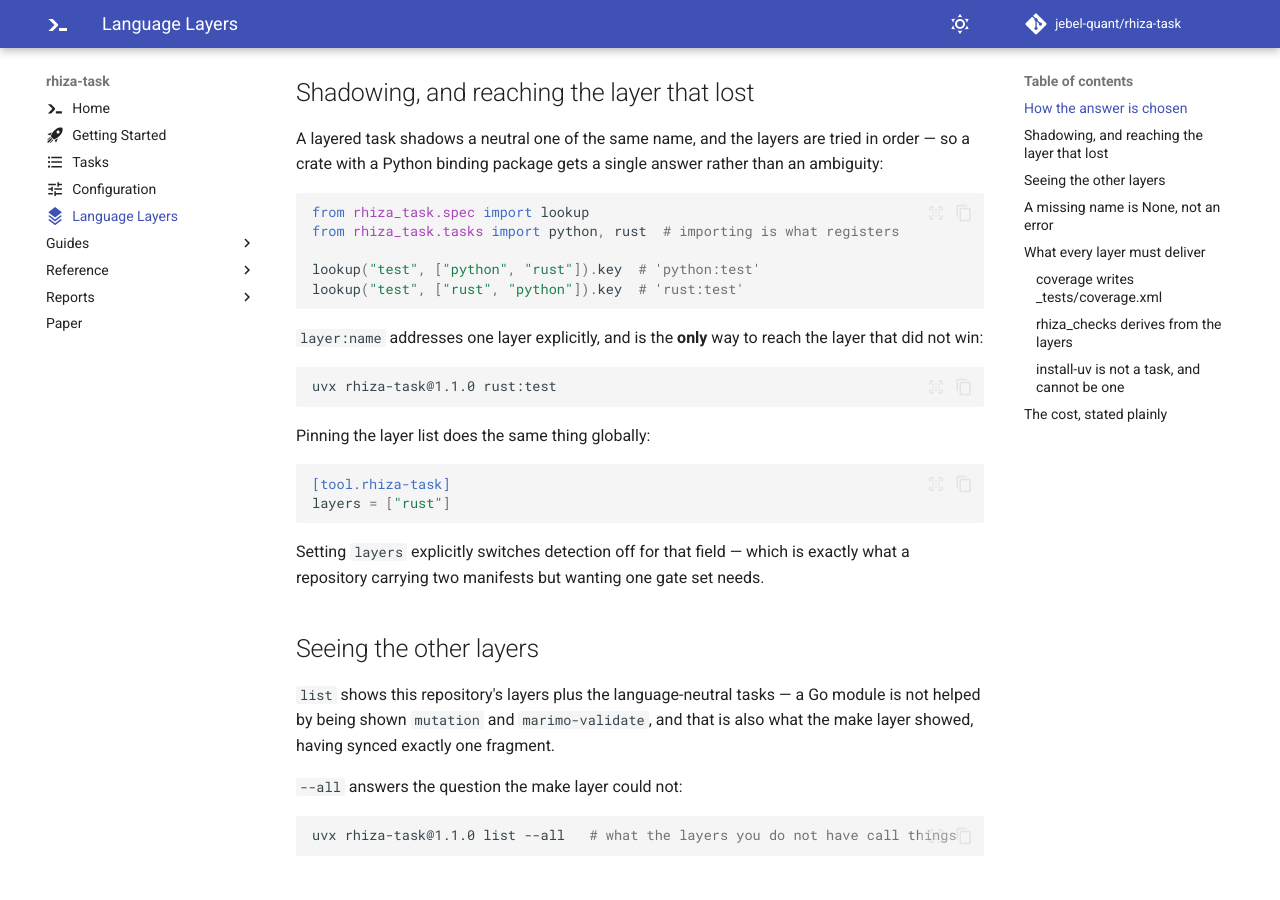
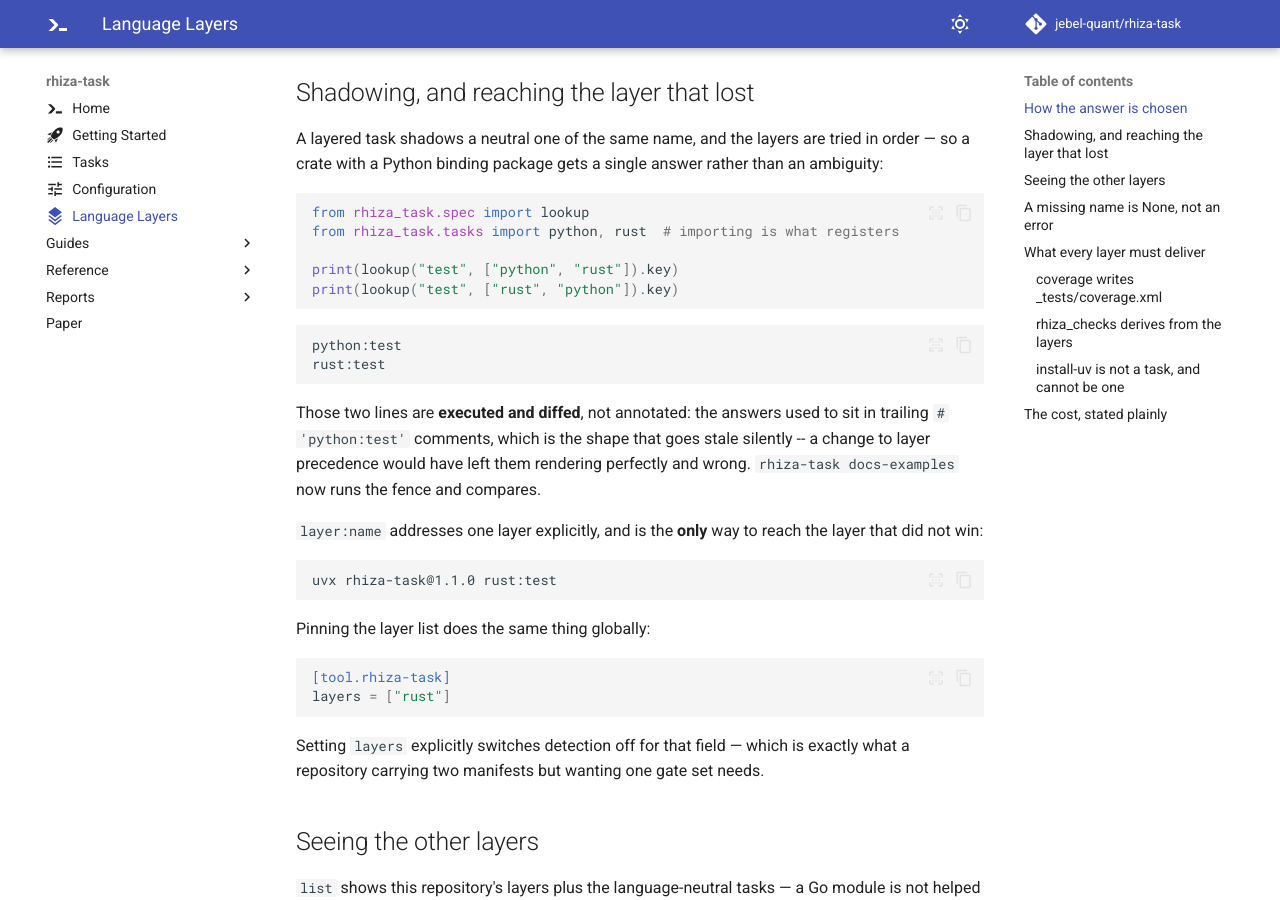
Before and after one commit to Jebel-Quant/rhiza-task, an MkDocs documentation site: the page built from docs/layers.md, in a window 1280 px wide and 900 px high, scrolled down 1266 px. Built offline with MkDocs 1.6.1 and Material for MkDocs 9.7.7, drawn with Linux system fonts in a browser that asks for light colours; comment, search, counter and statistics services are not loaded.

Commit message:
docs: diff layers.md's shadowing example, and correct the radon claim
Two things, both about documentation that renders perfectly while being wrong.

`layers.md`'s shadowing example stated its answers in trailing `# 'python:test'`
comments. `rhiza-task docs-examples` parsed the fence but had nothing to compare, so a
change to layer precedence would have left the claims rendering and stale. They are now
a `result` block, executed and diffed: the gate reports `2 diffed` where it reported 1.
Verified by corrupting the block and watching the gate fail with `result block is
stale` before restoring it.

That is every python fence in the docs tree which *produces output*. The remaining five
define a task or bind a name and print nothing, so a `result` block on them would be
ceremony rather than a check -- and one shows why a diffed block is not free:
`adding_a_task.md`'s later fences sit after its `result` block, so promoting one would
put a *printing* fence in the prelude, the assumption `_result_violations` documents and
deliberately declines to loosen. Recorded in CLAUDE.md so the count is not read as a
gap.

Note for release: `tasks/fences.py` is untouched, so this is not a strictness increase
under the rule in "Commit types are release evidence". A consumer running
`docs-examples` over their own docs sees no change in behaviour; only this repository's
docs gained a checked block. No minor bump owed.

Second, the House style section said radon scores a class as the *sum* of its methods,
and used that to explain why `_clauses` is module-level. radon scores a class as the
*mean* of its methods, so a small method lowers the class score -- which is why the
previous commit's five helpers are methods and `Config` went B (6) -> A (4). The check
is a two-method probe under `uvx radon cc -s`. What survives of the `_clauses`
precedent is the half that was never about radon: it needs no `self`, and lazy
evaluation preserves the guards' tool-before-file-before-folder-before-glob ordering.

The complexity figures in that section are updated with it: one C block rather than
two, `_run_one`'s 12 as the number to watch, and the `1 diffed` count.

Co-Authored-By: Claude Opus 5 (1M context) <noreply@anthropic.com>

````diff
--- a/docs/layers.md
+++ b/docs/layers.md
@@ -45,9 +45,19 @@ so a crate with a Python binding package gets a single answer rather than an amb
 from rhiza_task.spec import lookup
 from rhiza_task.tasks import python, rust  # importing is what registers
 
-lookup("test", ["python", "rust"]).key  # 'python:test'
-lookup("test", ["rust", "python"]).key  # 'rust:test'
+print(lookup("test", ["python", "rust"]).key)
+print(lookup("test", ["rust", "python"]).key)
 ```
+
+```result
+python:test
+rust:test
+```
+
+Those two lines are **executed and diffed**, not annotated: the answers used to sit in
+trailing `# 'python:test'` comments, which is the shape that goes stale silently -- a change
+to layer precedence would have left them rendering perfectly and wrong. `rhiza-task
+docs-examples` now runs the fence and compares.
 
 `layer:name` addresses one layer explicitly, and is the **only** way to reach the layer
 that did not win:
````
Also changed, not shown: CLAUDE.md (+52 -25 lines).
